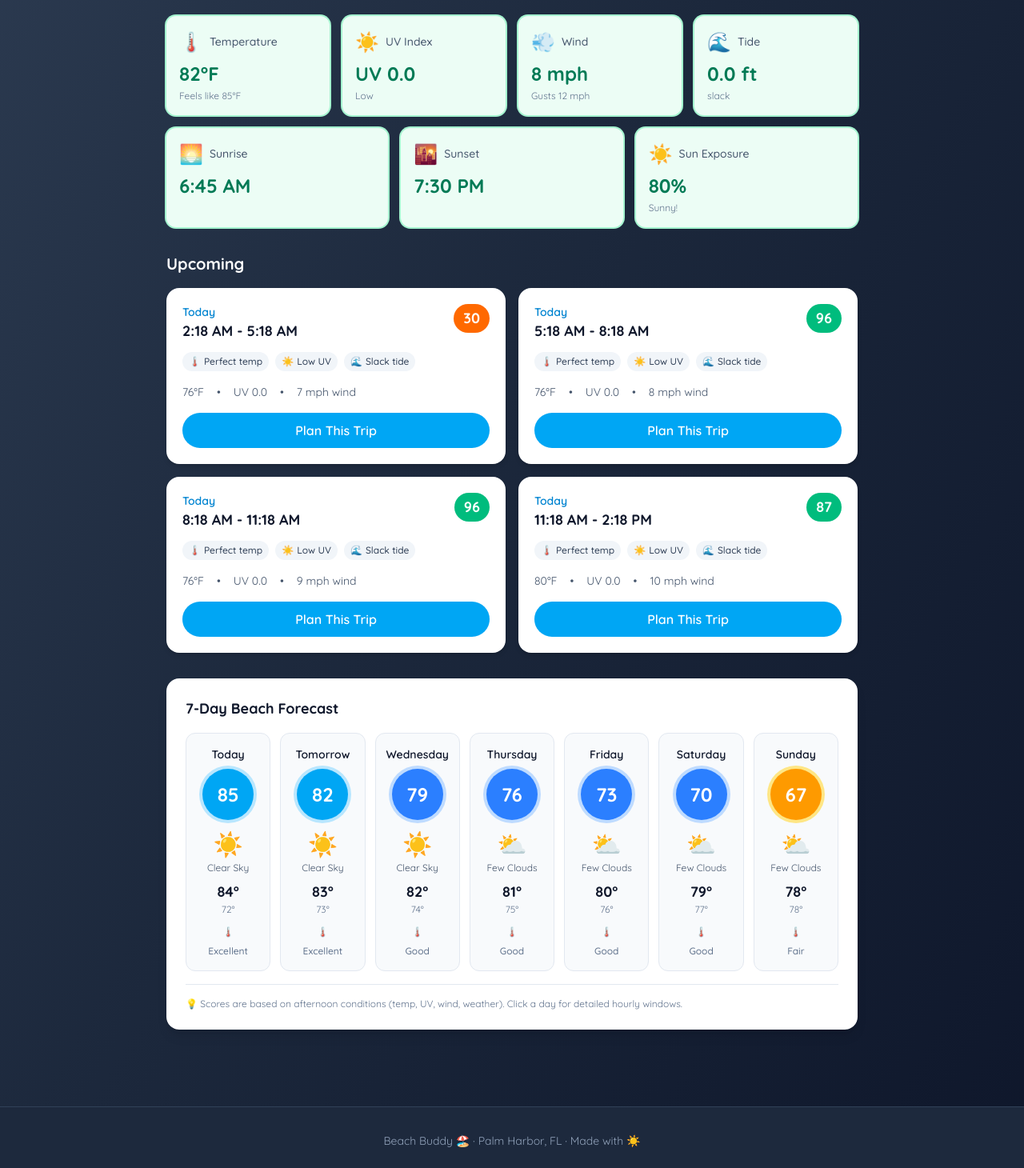
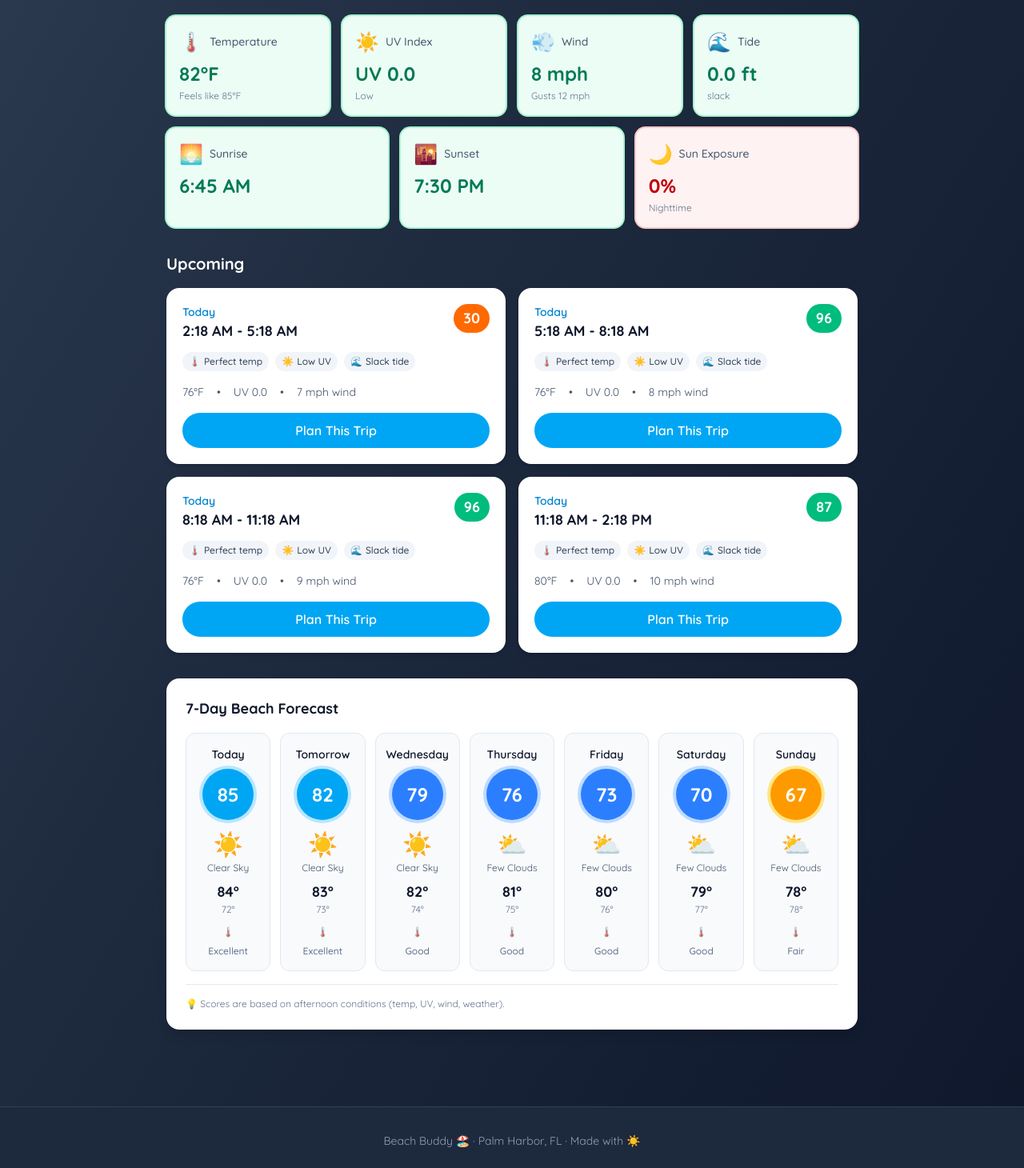
Before and after one commit to stephencheckit/bb, a Next.js app: page / in a window 1280 px wide. Shown: the part 747-2207 px from the top of the page at 80% size. Built offline with nearby package versions, Linux system fonts and the light colour scheme; no server answers.

Commit message:
Fix nighttime detection, correct sun exposure at night to 0%, remove non-functional click text from 7-day forecast

```diff
--- a/app/home-page.tsx
+++ b/app/home-page.tsx
@@ -204,7 +204,15 @@ export default function HomePage({ beaches }: HomePageProps) {
                 </div>
 
                 {/* Sun Info */}
-                {(currentConditions.sunrise || currentConditions.sunset || currentConditions.sunExposure !== undefined) && (
+                {(currentConditions.sunrise || currentConditions.sunset || currentConditions.sunExposure !== undefined) && (() => {
+                  // Check if it's actually nighttime right now
+                  const now = new Date();
+                  const sunrise = currentConditions.sunrise ? new Date(currentConditions.sunrise) : null;
+                  const sunset = currentConditions.sunset ? new Date(currentConditions.sunset) : null;
+                  const isCurrentlyNight = sunrise && sunset && (now < sunrise || now > sunset);
+                  const actualSunExposure = isCurrentlyNight ? 0 : currentConditions.sunExposure;
+
+                  return (
                     <div className="mt-4 grid grid-cols-1 gap-4 sm:grid-cols-3">
                       {currentConditions.sunrise && (
                         <ConditionTile
@@ -222,29 +230,32 @@ export default function HomePage({ beaches }: HomePageProps) {
                           status="safe"
                         />
                       )}
-                    {currentConditions.sunExposure !== undefined && (
+                      {actualSunExposure !== undefined && (
                         <ConditionTile
-                        icon={currentConditions.sunExposure >= 80 ? '☀️' : currentConditions.sunExposure >= 50 ? '⛅' : '☁️'}
+                          icon={actualSunExposure >= 80 ? '☀️' : actualSunExposure >= 50 ? '⛅' : actualSunExposure > 0 ? '☁️' : '🌙'}
                           label="Sun Exposure"
-                        value={`${Math.round(currentConditions.sunExposure)}%`}
+                          value={`${Math.round(actualSunExposure)}%`}
                           status={
-                          currentConditions.sunExposure >= 80
+                            actualSunExposure >= 80
                               ? 'safe'
-                            : currentConditions.sunExposure >= 50
+                              : actualSunExposure >= 50
                               ? 'caution'
                               : 'danger'
                           }
                           subtitle={
-                          currentConditions.sunExposure >= 80
+                            actualSunExposure === 0
+                              ? 'Nighttime'
+                              : actualSunExposure >= 80
                               ? 'Sunny!'
-                            : currentConditions.sunExposure >= 50
+                              : actualSunExposure >= 50
                               ? 'Partly cloudy'
                               : 'Mostly cloudy'
                           }
                         />
                       )}
                     </div>
-                )}
+                  );
+                })()}
               </section>
             )}
 
--- a/components/weekly-forecast.tsx
+++ b/components/weekly-forecast.tsx
@@ -118,7 +118,7 @@ export function WeeklyForecast({ forecast, beachName }: WeeklyForecastProps) {
       {/* Legend */}
       <div className="mt-4 border-t border-slate-200 pt-4">
         <p className="text-xs text-slate-500">
-          💡 Scores are based on afternoon conditions (temp, UV, wind, weather). Click a day for detailed hourly windows.
+          💡 Scores are based on afternoon conditions (temp, UV, wind, weather).
         </p>
       </div>
     </div>
--- a/lib/scoring/windows.ts
+++ b/lib/scoring/windows.ts
@@ -46,14 +46,16 @@ export async function generateWindows(
 
     // Check if window is during nighttime (before sunrise or after sunset)
     if (snapshot.sunrise && snapshot.sunset) {
-      const windowStart = snapshot.timestamp.getTime();
-      const windowEnd = windowStart + opts.duration * 60 * 60 * 1000;
-      const sunriseTime = typeof snapshot.sunrise === 'string' ? new Date(snapshot.sunrise).getTime() : snapshot.sunrise.getTime();
-      const sunsetTime = typeof snapshot.sunset === 'string' ? new Date(snapshot.sunset).getTime() : snapshot.sunset.getTime();
+      const windowStart = new Date(snapshot.timestamp);
+      const windowEnd = new Date(windowStart.getTime() + opts.duration * 60 * 60 * 1000);
+      const sunrise = new Date(snapshot.sunrise);
+      const sunset = new Date(snapshot.sunset);
 
-      // Mark as nighttime if MAJORITY of window is outside daylight hours
-      // Window is nighttime if it starts after sunset OR ends before sunrise
-      const isNighttime = windowStart >= sunsetTime || windowEnd <= sunriseTime;
+      // Check if window overlaps with nighttime
+      // It's nighttime if: window starts after sunset OR window ends before sunrise
+      const startsAfterSunset = windowStart >= sunset;
+      const endsBeforeSunrise = windowEnd <= sunrise;
+      const isNighttime = startsAfterSunset || endsBeforeSunrise;
 
       if (isNighttime) {
         scored.window.badges.push({
@@ -63,7 +65,7 @@ export async function generateWindows(
           type: 'negative',
         });
         // Heavily penalize nighttime windows
-        scored.window.score = Math.min(scored.window.score, 30);
+        scored.window.score = 30;
       }
     }
 
```
Lines whose indentation alone changed are shown as unchanged.
